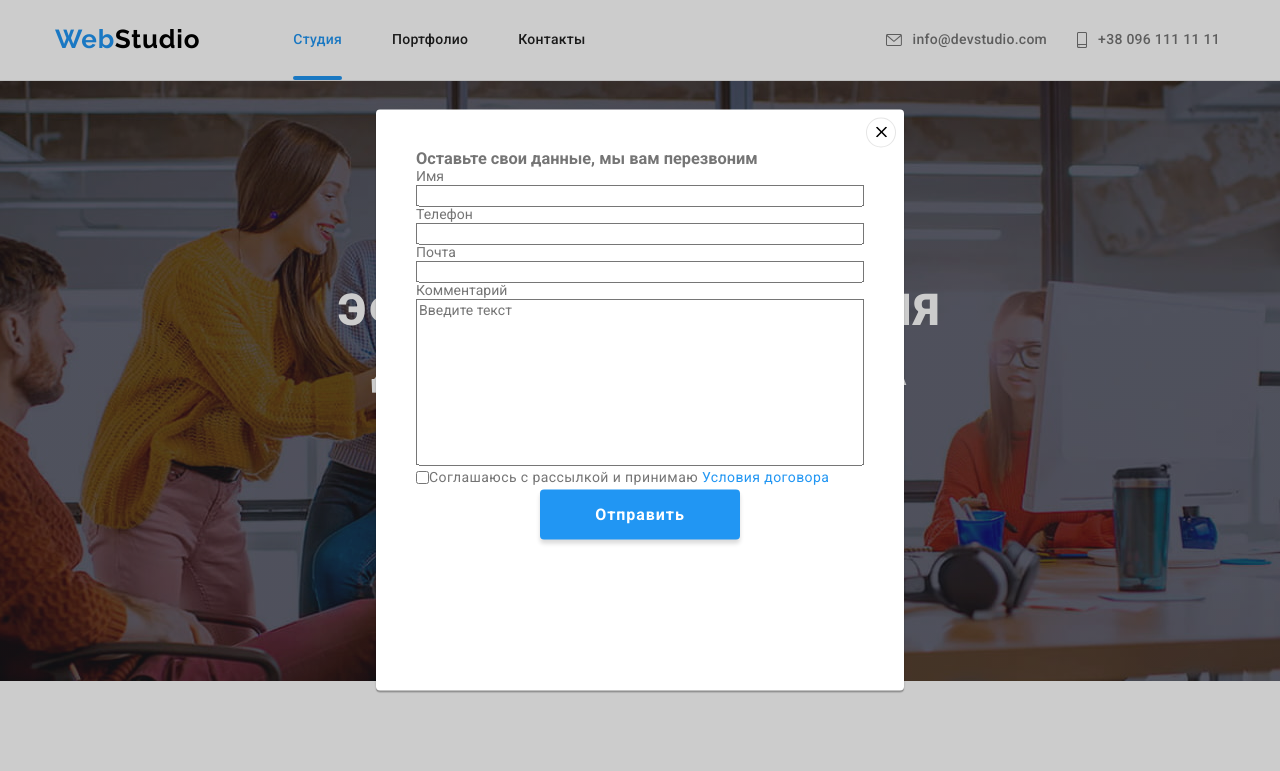
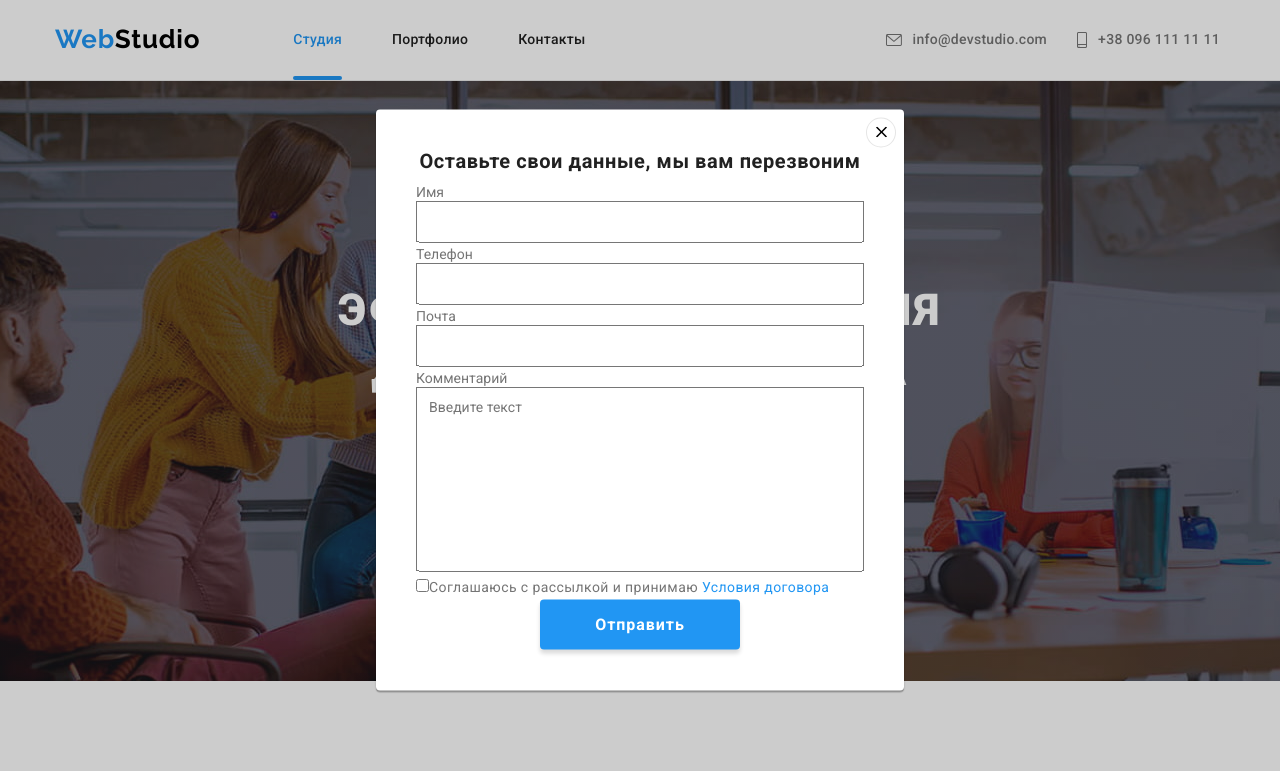
Before and after one commit to DanteKardinal/goit-markup-hw-06, a plain HTML site: page index.html in a window 1280 px wide. Both pictures are taken after a click on the button "Заказать услугу". Shown: the top 771 px of the page. Drawn offline with nearby package versions, Linux system fonts and the light colour scheme.

Commit message:
Styles for form

```diff
--- a/css/styles.css
+++ b/css/styles.css
@@ -169,11 +169,29 @@ textarea {
 }
 .svg-form {
   position: absolute;
+  text-align: right;
 }
 
 .modal-form-order {
   display: flex;
   flex-direction: column;
+}
+.title-form {
+  margin-bottom: 12px;
+
+  font-weight: bold;
+  font-size: 20px;
+  line-height: 1.15;
+  text-align: center;
+  letter-spacing: var(--primary-letter-spacing);
+  color: var(--title-text-color);
+}
+/* Кастомизация форм с вводом информации */
+.input-form-orfer {
+  padding-top: 11px;
+  padding-bottom: 11px;
+  padding-left: 12px;
+  margin-bottom: 4px;
 }
 .container-chexbox-order {
   display: flex;
--- a/index.html
+++ b/index.html
@@ -527,14 +527,14 @@
           </svg>
         </button>
         <form class="modal-form-order">
-          <h3>Оставьте свои данные, мы вам перезвоним</h3>
+          <h3 class="title title-form">Оставьте свои данные, мы вам перезвоним</h3>
           <label for="name-order">Имя</label>
           <label for="name-order" class="label-svg-form-studio">
             <svg class="svg-form">
               <use href="./images/svg/icon.svg#person-modal-form" width="18" height="18"></use>
             </svg>
           </label>
-          <input type="text" name="name-order" id="name-order" />
+          <input type="text" name="name-order" id="name-order" class="input-form-orfer" />
 
           <label for="tel-order">Телефон</label>
           <label for="tel-order" class="label-svg-form-studio">
@@ -542,7 +542,7 @@
               <use href="./images/svg/icon.svg#phone-modal-form" width="18" height="18"></use>
             </svg>
           </label>
-          <input type="tel" name="" id="tel-order" />
+          <input type="tel" name="" id="tel-order" class="input-form-orfer" />
 
           <label for="email-order">Почта</label>
           <label for="email-order" class="label-svg-form-studio">
@@ -550,13 +550,19 @@
               <use href="./images/svg/icon.svg#email-modal-form" width="18" height="18"></use>
             </svg>
           </label>
-          <input type="email" name="" id="email-order" />
+          <input type="email" name="" id="email-order" class="input-form-orfer" />
 
           <label for="">Комментарий</label>
-          <textarea name="" id="" rows="10" placeholder="Введите текст"></textarea>
+          <textarea
+            name=""
+            id=""
+            rows="10"
+            placeholder="Введите текст"
+            class="input-form-orfer"
+          ></textarea>
 
           <div class="container-chexbox-order">
-            <input type="checkbox" name="policy" id="policy" />
+            <input type="checkbox" name="policy" id="policy" class="input-form-orfer" />
             <label for="policy" class="text-checkbox-order">
               Соглашаюсь с рассылкой и принимаю
               <a href="" class="link-policy">Условия договора</a>
```
